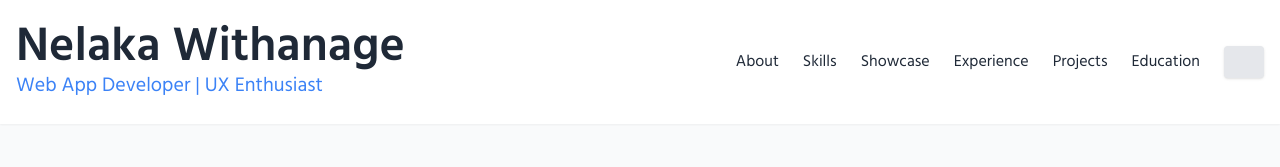
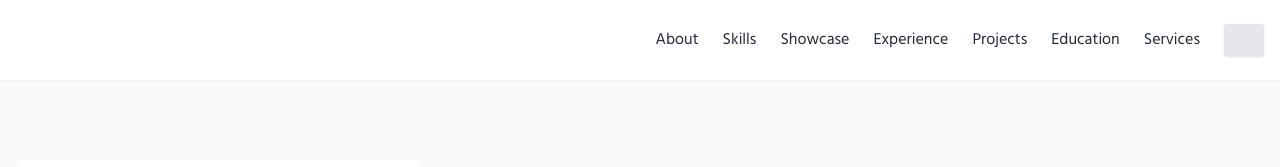
Before and after one commit to NelakaWith/portfolio, a Vue app: page / in a window 1280 px wide. Shown: the top 167 px of the page. Built offline with nearby package versions, Linux system fonts and the light colour scheme; some icons are missing.

Commit message:
feat: implement routing with vue-router and create Home and Services pages

```diff
--- a/package.json
+++ b/package.json
@@ -12,7 +12,8 @@
   },
   "dependencies": {
     "fontfaceobserver": "^2.3.0",
-    "vue": "^3.5.13"
+    "vue": "^3.5.13",
+    "vue-router": "^4.6.4"
   },
   "devDependencies": {
     "@eslint/js": "^9.27.0",
--- a/src/App.vue
+++ b/src/App.vue
@@ -12,14 +12,7 @@
         :is-dark="isDark"
         @toggle-dark="toggleDark"
       />
-      <main class="container mx-auto px-4 py-8">
-        <About />
-        <Skills />
-        <Showcase />
-        <Experience />
-        <Projects />
-        <Education />
-      </main>
+      <router-view />
     </div>
   </div>
 </template>
@@ -27,16 +20,11 @@
 <script setup>
 import { ref, onMounted, watch } from "vue";
 import Header from "./components/AppHeader.vue";
-import About from "./components/AppAbout.vue";
-import Skills from "./components/AppSkills.vue";
-import Experience from "./components/AppExperience.vue";
-import Education from "./components/AppEducation.vue";
-import Projects from "./components/AppProjects.vue";
-import Showcase from "./components/AppShowcase.vue";
 import { useLoader } from "./composables/useLoader";
 import AppLoader from "./components/AppLoader.vue";
 
 const { loading, startLoader } = useLoader("Hind", 4000);
+
 
 const isDark = ref(false);
 
--- a/src/components/AppHeader.vue
+++ b/src/components/AppHeader.vue
@@ -2,24 +2,14 @@
   <header
     class="bg-white dark:bg-gray-800 shadow-sm dark:shadow-lg sticky top-0 z-40"
   >
-    <div class="container mx-auto px-4 py-6 flex justify-between items-center">
-      <div>
-        <h1
-          class="text-3xl md:text-5xl font-semibold text-dark dark:text-white"
-        >
-          Nelaka Withanage
-        </h1>
-        <h2 class="text-xl text-primary dark:text-yellow-400">
-          Web App Developer | UX Enthusiast
-        </h2>
-      </div>
+    <div class="container mx-auto px-4 py-6 flex justify-end items-center">
       <!-- Desktop Nav -->
       <nav class="hidden md:flex space-x-6 items-center">
         <template v-for="item in navItems" :key="item.id">
           <a
             :href="item.href"
-            class="text-dark dark:text-white hover:text-primary dark:hover:text-yellow-400 transition"
-            @click.prevent="$emit('menu-click', item.id)"
+            class="text-dark dark:text-white hover:text-primary dark:hover:text-yellow-400 transition cursor-pointer"
+            @click.prevent="handleNavClick(item)"
             >{{ item.label }}</a
           >
         </template>
@@ -56,9 +46,9 @@
         <template v-for="item in navItems" :key="item.id">
           <a
             :href="item.href"
-            class="text-dark dark:text-white hover:text-primary dark:hover:text-yellow-400 transition"
+            class="text-dark dark:text-white hover:text-primary dark:hover:text-yellow-400 transition cursor-pointer"
             @click.prevent="
-              $emit('menu-click', item.id);
+              handleNavClick(item);
               showMobileMenu = false;
             "
             >{{ item.label }}</a
@@ -94,17 +84,38 @@
 <script setup>
 import { ref } from "vue";
 import { Icon } from "@iconify/vue";
+import { useRouter } from "vue-router";
+
 defineProps({ isDark: Boolean });
 defineEmits(["menu-click", "toggle-dark"]);
 const showMobileMenu = ref(false);
+const router = useRouter();
+
 const navItems = [
-  { id: "about", label: "About", href: "#about" },
-  { id: "skills", label: "Skills", href: "#skills" },
-  { id: "showcase", label: "Showcase", href: "#showcase" },
-  { id: "experience", label: "Experience", href: "#experience" },
-  { id: "projects", label: "Projects", href: "#projects" },
-  { id: "education", label: "Education", href: "#education" },
+  { id: "about", label: "About", href: "#about", type: "hash" },
+  { id: "skills", label: "Skills", href: "#skills", type: "hash" },
+  { id: "showcase", label: "Showcase", href: "#showcase", type: "hash" },
+  { id: "experience", label: "Experience", href: "#experience", type: "hash" },
+  { id: "projects", label: "Projects", href: "#projects", type: "hash" },
+  { id: "education", label: "Education", href: "#education", type: "hash" },
+  { id: "services", label: "Services", href: "/services", type: "route" },
 ];
+
+function handleNavClick(item) {
+  if (item.type === "route") {
+    router.push(item.href);
+  } else {
+    // For hash links, navigate to home first if not already there
+    if (router.currentRoute.value.path !== "/") {
+      router.push("/" + item.href);
+    } else {
+      const el = document.getElementById(item.id);
+      if (el) {
+        el.scrollIntoView({ behavior: "smooth" });
+      }
+    }
+  }
+}
 </script>
 
 <style scoped lang="scss">
--- /dev/null
+++ b/src/components/company/CompanyHero.vue
@@ -0,0 +1,7 @@
+<template>
+  <section></section>
+</template>
+
+<script setup lang="ts"></script>
+
+<style scoped></style>
--- a/src/main.js
+++ b/src/main.js
@@ -2,5 +2,6 @@ import { createApp } from "vue";
 import "./scss/main.scss";
 import App from "./App.vue";
 import { Icon } from "@iconify/vue";
+import router from "./router";
 
-createApp(App).component("Icon", Icon).mount("#app");
+createApp(App).component("Icon", Icon).use(router).mount("#app");
--- /dev/null
+++ b/src/router/index.js
@@ -0,0 +1,35 @@
+import { createRouter, createWebHistory } from "vue-router";
+import HomePage from "../views/HomePage.vue";
+import ServicesPage from "../views/ServicesPage.vue";
+
+const routes = [
+  {
+    path: "/",
+    name: "Home",
+    component: HomePage,
+  },
+  {
+    path: "/services",
+    name: "Services",
+    component: ServicesPage,
+  },
+];
+
+const router = createRouter({
+  history: createWebHistory(),
+  routes,
+  scrollBehavior(to, from, savedPosition) {
+    if (savedPosition) {
+      return savedPosition;
+    } else if (to.hash) {
+      return {
+        el: to.hash,
+        behavior: "smooth",
+      };
+    } else {
+      return { top: 0 };
+    }
+  },
+});
+
+export default router;
--- /dev/null
+++ b/src/views/HomePage.vue
@@ -0,0 +1,21 @@
+<template>
+  <div class="min-h-screen bg-gray-50 dark:bg-gray-900">
+    <main class="container mx-auto px-4 py-8">
+      <About />
+      <Skills />
+      <Showcase />
+      <Experience />
+      <Projects />
+      <Education />
+    </main>
+  </div>
+</template>
+
+<script setup>
+import About from "../components/AppAbout.vue";
+import Skills from "../components/AppSkills.vue";
+import Experience from "../components/AppExperience.vue";
+import Education from "../components/AppEducation.vue";
+import Projects from "../components/AppProjects.vue";
+import Showcase from "../components/AppShowcase.vue";
+</script>
--- /dev/null
+++ b/src/views/ServicesPage.vue
@@ -0,0 +1,11 @@
+<template>
+  <div class="min-h-screen bg-gray-50 dark:bg-gray-900">
+    <main class="container mx-auto px-4 py-8">
+      <CompanyHero />
+    </main>
+  </div>
+</template>
+
+<script setup>
+import CompanyHero from "../components/company/CompanyHero.vue";
+</script>
```
Also changed, not shown: 1 other file (tests, documents, lock files or other folders).
